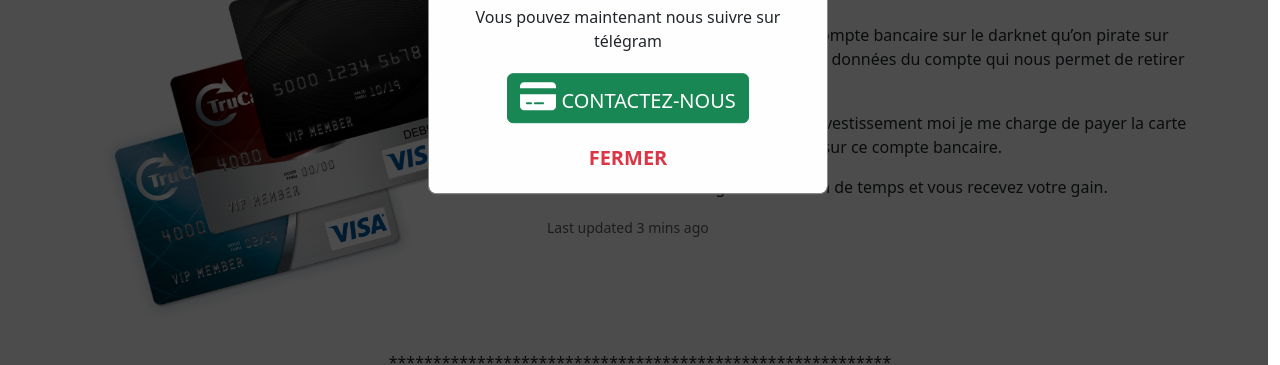
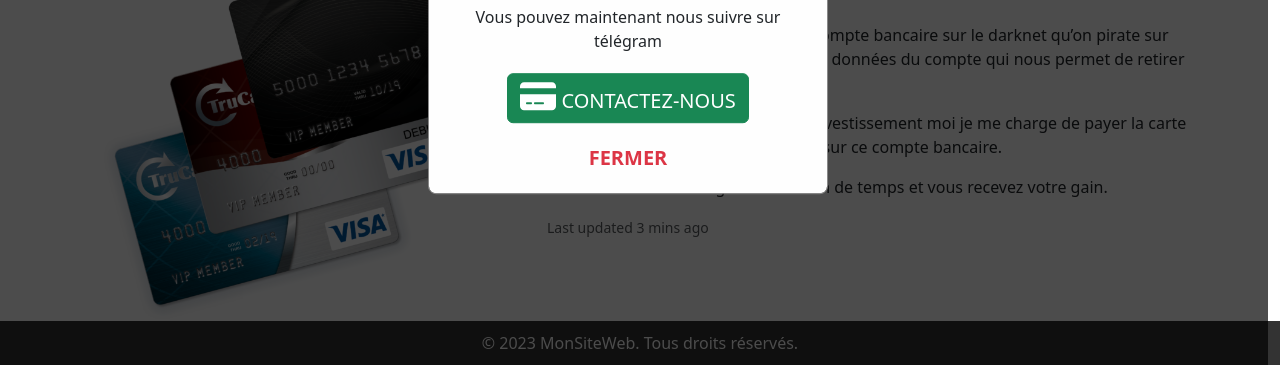
Before and after one commit to Siw09/cashout, a plain HTML site: page index.html in a window 1280 px wide. Shown: the part 435-800 px from the top of the page. Drawn offline with nearby package versions, Linux system fonts and the light colour scheme; files whose address does not match are found by name.

Commit message:
Update style.css
footer styles added

```diff
--- a/style.css
+++ b/style.css
@@ -61,3 +61,18 @@
     margin-right: 50%;
 
 }
+
+/* Style du pied de page */
+footer {
+    background-color: #333;
+    color: #fff;
+    text-align: center;
+    padding: 10px;
+    position: fixed;
+    bottom: 0;
+    width: 100%;
+}
+
+footer p {
+    margin: 0;
+}
```
